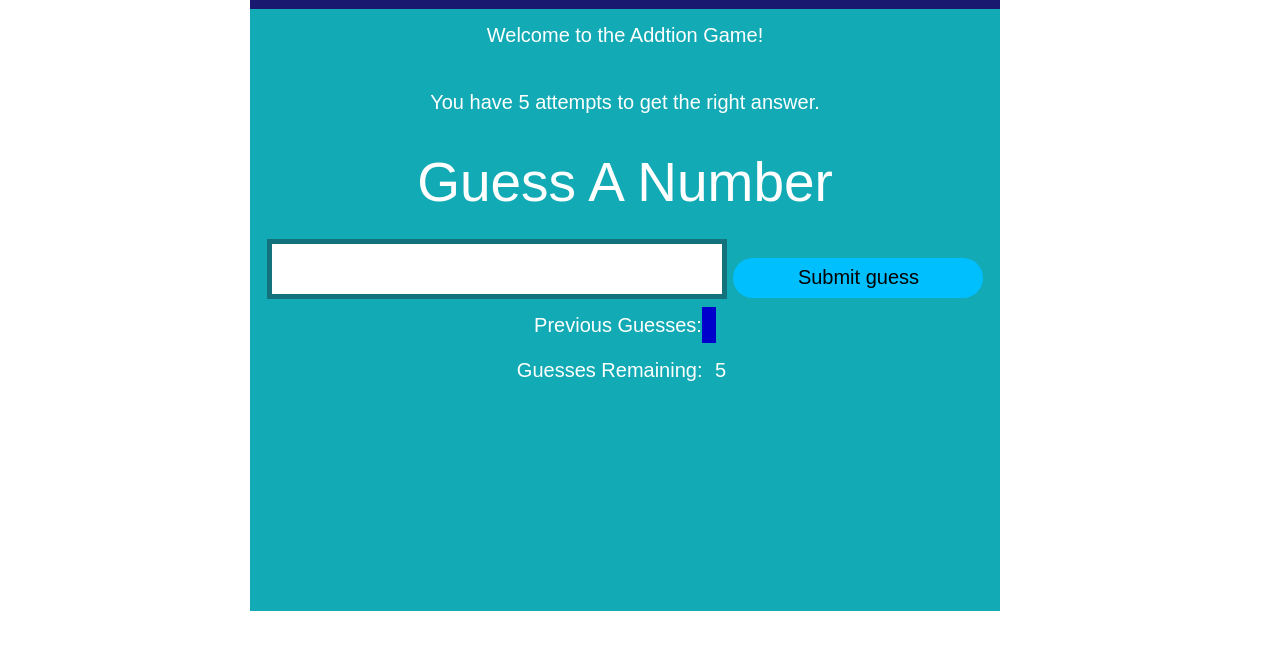
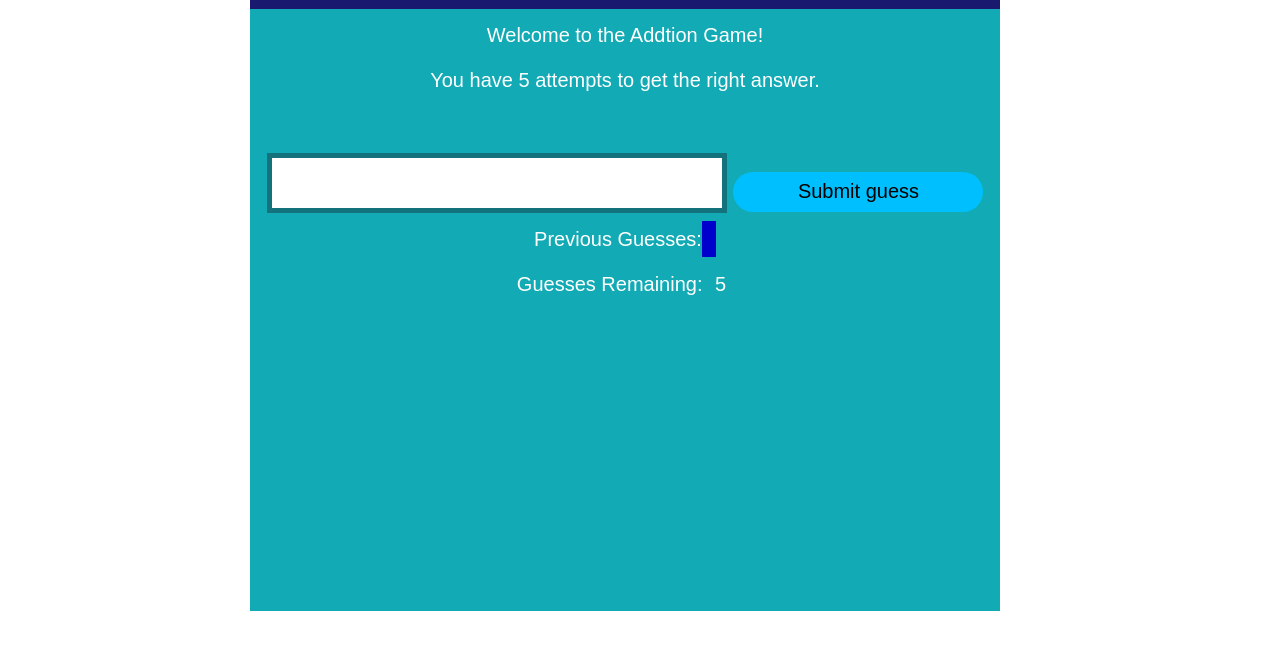
Before and after one commit to britfitzm/test, a plain HTML site: page additionone.html in a window 1280 px wide. Shown: the part 144-794 px from the top of the page. Drawn offline with Linux system fonts and the light colour scheme.

Commit message:
addition2

```diff
--- a/Javascript/addition.js
+++ b/Javascript/addition.js
@@ -15,7 +15,7 @@ let numGuesses = 1;
 let playGame = true;
 
 function sum(message){
-	sum.innerHTML = `<p>'${randomNumOne} + ${randomNumTwo}'</p>`
+	sum.innerHTML = `${randomNumOne} + ${randomNumTwo}`;
 }
 
 if (playGame){
--- a/additionone.html
+++ b/additionone.html
@@ -27,11 +27,10 @@
 	<div id="wrapper">
 		<h1>Addition Game</h1>
 		<p>Welcome to the Addtion Game!</p>
-		<p class="sum" id="sum"></p>
 		<p>You have 5 attempts to get the right answer.</p>
 		</br>
 		<form class="form">
-			<label for="guessField" id="guess">Guess A Number</label>
+			<label for="sum" id="sum"></label>
 			<input type="text" id="guessField" class="guessField">
 			<input type="submit" id="subt" value="Submit guess" class="guessSubmit">
 		</form>
```
